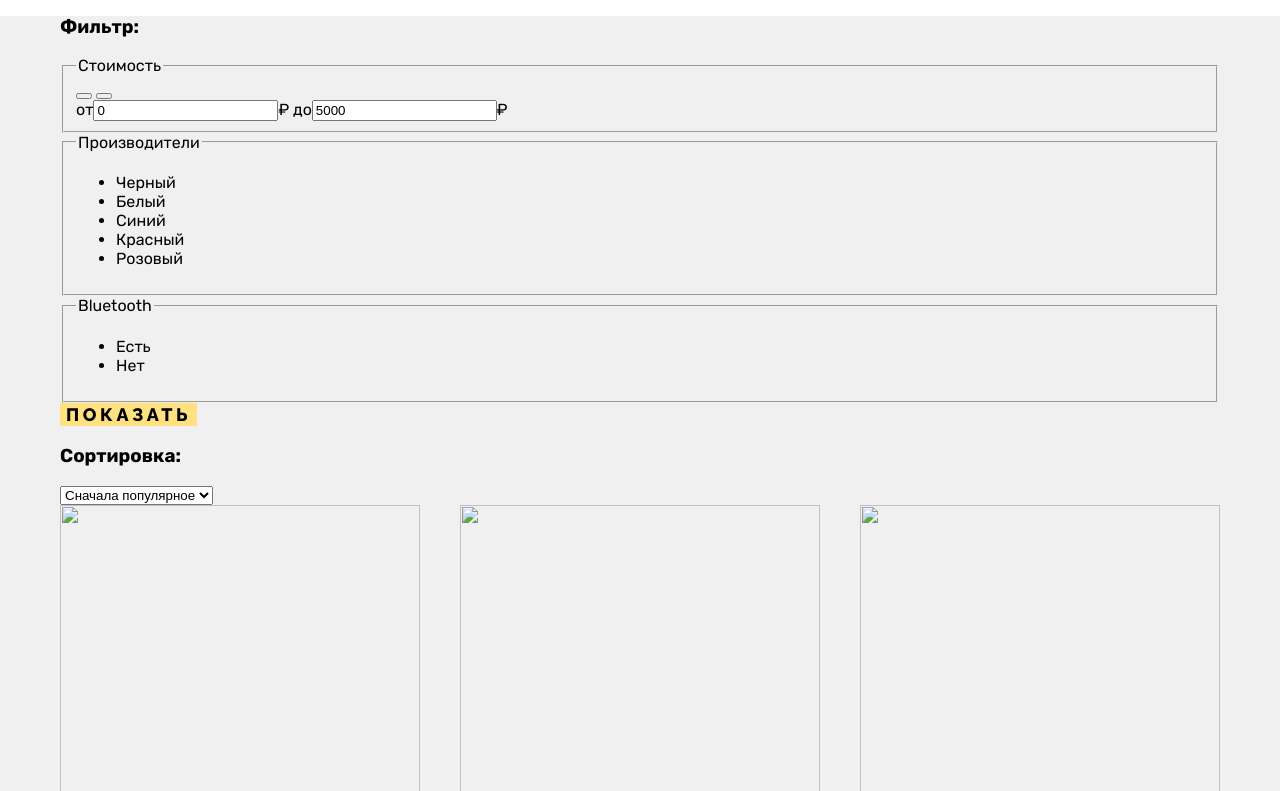
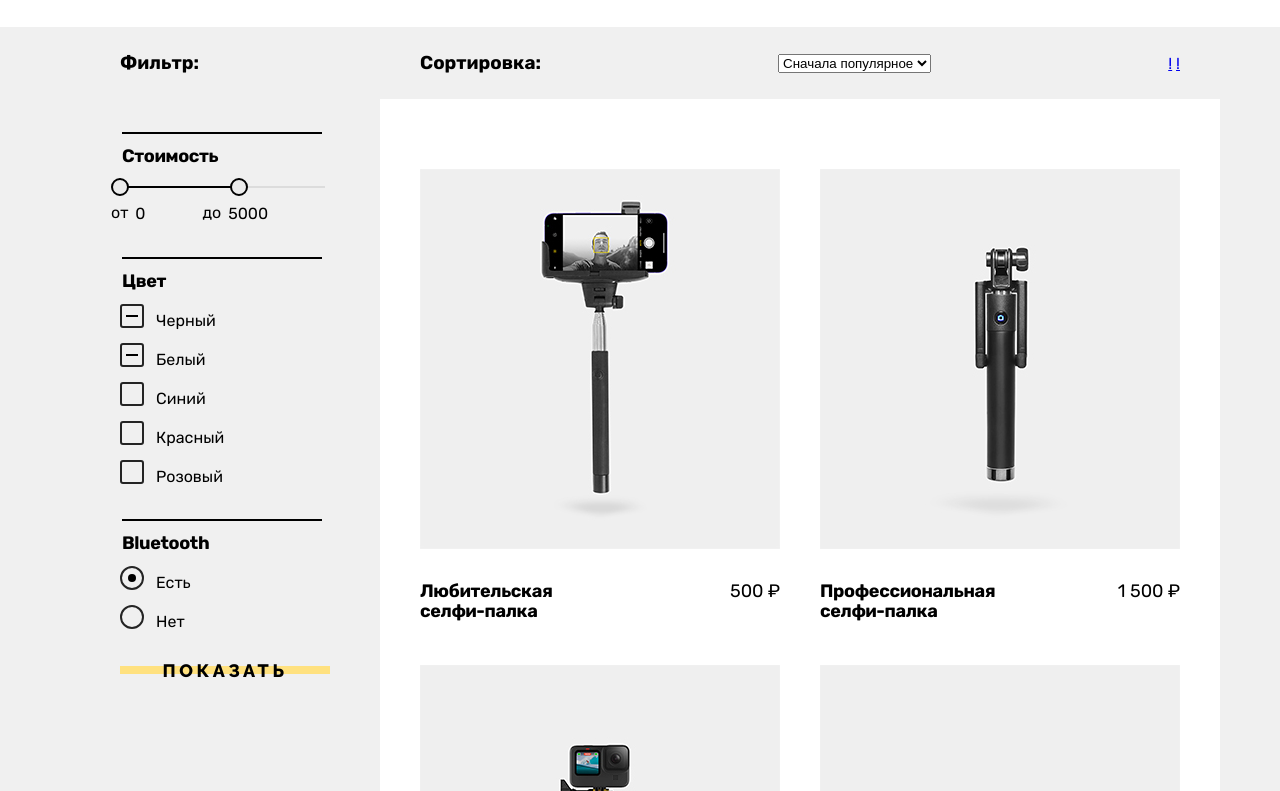
Before and after one commit to vikkont79/device-shop, a plain HTML site: page catalog.html in a window 1280 px wide. Shown: the part 352-1143 px from the top of the page. Drawn offline with Linux system fonts and the light colour scheme.

Commit message:
Стили, сетки элементы catalog-filter, products

```diff
--- a/catalog.html
+++ b/catalog.html
@@ -155,59 +155,59 @@
             <legend class="catalog-filter__title">Стоимость</legend>
             <div class="catalog-filter__range range">
               <div class="range__scale">
-                <div class="range__bar" style="left: 42px; width: 136px;">
-                  <button class="range__toggle toggle-min" type="button">
+                <div class="range__bar" style="left: 0; width: 119px;">
+                  <button class="range__toggle range__toggle--min" type="button">
                     <span class="visually-hidden">Изменить минимальную цену.</span>
                   </button>
-                  <button class="range__toggle toggle-max" type="button">
+                  <button class="range__toggle range__toggle--max" type="button">
                     <span class="visually-hidden">Изменить максимальную цену.</span>
                   </button>
                 </div>
               </div>
               <div class="range__inputs">
                 <label class="range__label">
-                  от<input class="range__input" type="number" value="0" name="min-price">₽
+                  от<input class="range__input range__input--min" type="number" value="0" name="min-price">
                 </label>
                 <label class="range__label">
-                  до<input class="range__input" type="number" value="5000" name="max-price">₽
+                  до<input class="range__input range__input--max" type="number" value="5000" name="max-price">
                 </label>
               </div>
             </div>
           </fieldset>
           <fieldset class="catalog-filter__group">
-            <legend class="catalog-filter__title">Производители</legend>
+            <legend class="catalog-filter__title">Цвет</legend>
             <ul class="catalog-filter__list">
               <li class="catalog-filter__item">
                 <label class="control">
-                  <input class="visually-hidden control-input" type="checkbox" name="Черный" checked>
+                  <input class="visually-hidden control__input" type="checkbox" name="Черный" checked>
                   <span class="control__mark"></span>
                   <span class="control__label">Черный</span>
                 </label>
               </li>
               <li class="catalog-filter__item">
                 <label class="control">
-                  <input class="visually-hidden control-input" type="checkbox" name="Белый" checked>
+                  <input class="visually-hidden control__input" type="checkbox" name="Белый" checked>
                   <span class="control__mark"></span>
                   <span class="control__label">Белый</span>
                 </label>
               </li>
               <li class="catalog-filter__item">
                 <label class="control">
-                  <input class="visually-hidden control-input" type="checkbox" name="Синий">
+                  <input class="visually-hidden control__input" type="checkbox" name="Синий">
                   <span class="control__mark"></span>
                   <span class="control__label">Синий</span>
                 </label>
               </li>
               <li class="catalog-filter__item">
                 <label class="control">
-                  <input class="visually-hidden control-input" type="checkbox" name="Красный">
+                  <input class="visually-hidden control__input" type="checkbox" name="Красный">
                   <span class="control__mark"></span>
                   <span class="control__label">Красный</span>
                 </label>
               </li>
               <li class="catalog-filter__item">
                 <label class="control">
-                  <input class="visually-hidden control-input" type="checkbox" name="Розовый">
+                  <input class="visually-hidden control__input" type="checkbox" name="Розовый">
                   <span class="control__mark"></span>
                   <span class="control__label">Розовый</span>
                 </label>
@@ -219,16 +219,16 @@
             <ul class="catalog-filter__list">
               <li class="catalog-filter__item">
                 <label class="control">
-                  <input class="visually-hidden" type="radio" name="bluetooth" value="yes">
+                  <input class="visually-hidden control__input" type="radio" name="bluetooth" value="yes" checked>
                   <span class="control__mark"></span>
                   <span class="control__label">Есть</span>
                 </label>
               </li>
               <li class="catalog-filter__item">
-                <label class="radio-control">
-                  <input class="visually-hidden" type="radio" name="bluetooth" value="no">
-                  <span class="control-mark"></span>
-                  <span class="control-label">Нет</span>
+                <label class="control">
+                  <input class="visually-hidden control__input" type="radio" name="bluetooth" value="no">
+                  <span class="control__mark"></span>
+                  <span class="control__label">Нет</span>
                 </label>
               </li>
             </ul>
@@ -236,9 +236,9 @@
           <button class="catalog-filter__button button" type="submit">Показать</button>
         </form>
         <div class="catalog">
-          <div class="catalog__list sorting">
+          <div class="sorting">
+            <h3 class="catalog-products__title">Сортировка:</h3>
             <form class="sorting__type" action="https://echo.htmlacademy.ru/" method="post">
-              <h3 class="catalog-products__title">Сортировка:</h3>
               <div class="sorting__select select">
                 <label class="visually-hidden" for="sorting">Сортировка</label>
                 <select class="select__control" id="sorting" name="sorting">
@@ -249,51 +249,44 @@
               </div>
               <button class="visually-hidden" type="submit">Отсортировать продукты</button>
             </form>
-            <a class="card-grid-toggle" href="#">
-            </a>
-            <a class="card-grid-toggle card-grid-toggle-current" href="#">
-            </a>
+            <div class="sorting__toggles">
+              <a class="card-grid-toggle" href="#">!</a>
+              <a class="card-grid-toggle card-grid-toggle-current" href="#">!</a>
             </div>
-          <ul class="catalog__list product">
+          </div>
+          <div class="product">
+            <ul class="product__list">
               <li class="product__card">
-              <a class="product__link" href="product.html">
-                <img class="product__image" src="#" alt="" width="360" height="380">
-              </a>
+                <img class="product__image" src="./img/catalog-img-1.jpg" alt="" width="360" height="380">
                 <div class="product__description">
-                <h4 class="product__title">Любительская селфи-палка</h4>
+                  <h4 class="product__title">Любительская<br> селфи-палка</h4>
                   <b class="product__price">500 ₽</b>
                 </div>
               </li>
               <li class="product__card">
-              <a class="product__link" href="product.html">
-                <img class="product__image" src="#" alt="" width="360" height="380">
-              </a>
+                <img class="product__image" src="./img/catalog-img-2.jpg" alt="" width="360" height="380">
                 <div class="product__description">
-                <h4 class="product__title">Профессиональная селфи-палка</h4>
+                  <h4 class="product__title">Профессиональная<br> селфи-палка</h4>
                   <b class="product__price">1 500 ₽</b>
                 </div>
               </li>
               <li class="product__card">
-              <a class="product__link" href="product.html">
-                <img class="product__image" src="#" alt="" width="360" height="380">
-              </a>
+                <img class="product__image" src="./img/catalog-img-3.jpg" alt="" width="360" height="380">
                 <div class="product__description">
-                <h4 class="product__title">Непотопляемая селфи-палка</h4>
+                  <h4 class="product__title">Непотопляемая<br> селфи-палка</h4>
                   <b class="product__price">2 500 ₽</b>
                 </div>
               </li>
               <li class="product__card">
-              <a class="product__link" href="product.html">
-                <img class="product__image" src="#" alt="" width="360" height="380">
-              </a>
+                <img class="product__image" src="./img/catalog-img-4.jpg" alt="" width="360" height="380">
                 <div class="product__description">
-                <h4 class="product__title">Селфи-палка "Следуй за мной"</h4>
-                <b class="product__price">1500 ₽</b>
+                  <h4 class="product__title">Селфи-палка "Следуй<br> за мной"</h4>
+                  <b class="product__price">1 500 ₽</b>
                 </div>
               </li>
             </ul>
-          <div class="catalog__list pagination">
-            <button class="pagination__button pagination__button--show-more button" type="button">Показать ещё</button>
+            <button class="pagination__button pagination__button--show-more button" type="button">Загрузить ещё</button>
+            <div class="pagination">
               <ul class="pagination__list">
                 <li class="pagination__item">
                   <a class="pagination__link pagination__link--prev pagination__link--disabled">
--- a/css/styles.css
+++ b/css/styles.css
@@ -1014,6 +1014,33 @@
 .catalog-header__wrapper {
   inline-size: 1160px;
   margin-inline: auto;
+  margin-block: 0;
+}
+
+.catalog-header__title {
+  margin: 0;
+  margin-inline-start: 60px;
+  margin-block: 35px 16px;
+  font-family: raleway, sans-serif;
+  font-size: 50px;
+  line-height: 50px;
+  font-weight: 800;
+}
+
+.catalog-header__list {
+  display: flex;
+  gap: 16px;
+  margin: 0;
+  margin-inline-start: 60px;
+  margin-block-end: 35px;
+  padding: 0;
+  list-style-type: none;
+}
+
+.breadcrumbs__item:not(:last-of-type) {
+  padding-inline-end: 20px;
+  font-size: 16px;
+  line-height: 19px;
 }
 
 .catalog-products {
@@ -1022,5 +1049,224 @@
 
 .catalog-products__wrapper {
   inline-size: 1160px;
+  display: grid;
+  grid-template-columns: 320px 1fr;
   margin-inline: auto;
 }
+
+.catalog-products__title {
+  margin-block: 25px;
+}
+
+.catalog-filter .catalog-products__title {
+  margin-block-end: 60px;
+}
+
+.catalog-filter {
+  padding-inline: 60px;
+}
+.catalog-filter__group {
+  position: relative;
+  margin: 0;
+  margin-block: 35px;
+  padding: 0;
+  border: none;
+}
+
+.catalog-filter__title {
+  padding-block: 12px 20px;
+  font-size: 18px;
+  line-height: 20px;
+  font-weight: 700;
+  letter-spacing: -0.02em;
+}
+
+.catalog-filter__title::before {
+  position: absolute;
+  content: "";
+  inline-size: 200px;
+  block-size: 2px;
+  top: -2px;
+  background-color: #000000;
+}
+
+.range__scale {
+  position: relative;
+  height: 2px;
+  margin-bottom: 15px;
+  background-color: #DCDCDC;
+}
+
+.range__bar {
+  position: absolute;
+  height: 2px;
+  background-color: #000000;
+}
+
+.range__toggle {
+  position: absolute;
+  width: 18px;
+  height: 18px;
+  background: #EBEBEB;
+  border: 2px solid #000000;
+  border-radius: 50%;
+  cursor: pointer;
+}
+
+.range__toggle--min {
+  top: -8px;
+  left: -9px;
+}
+
+.range__toggle--max {
+  top: -8px;
+  right: -9px;
+}
+
+.range__inputs {
+  display: flex;
+  justify-content: left;
+  margin-inline-start: -9px;
+}
+
+.range__label {
+  display: flex;
+  margin-inline-end: 50px;
+}
+
+.range__input {
+  text-align: center;
+  background-color: transparent;
+  border: none;
+  appearance: textfield;
+  font: inherit;
+}
+
+.range__input--min {
+  inline-size: 20px;
+}
+
+.range__input--max {
+  inline-size: 50px;
+}
+
+.range__input::-webkit-outer-spin-button,
+.range__input::-webkit-inner-spin-button {
+  appearance: none;
+  margin: 0;
+}
+
+.catalog-filter__list {
+  margin: 0;
+  padding: 0;
+  list-style-type: none;
+}
+
+.catalog-filter__item:not(:last-child) {
+  margin-block-end: 20px;
+}
+
+.control {
+  position: relative;
+  display: block;
+  padding-left: 36px;
+}
+
+.control__mark {
+  position: absolute;
+  left: 0;
+  bottom: 2px;
+  width: 20px;
+  height: 20px;
+  border: 2px solid #242424;
+  border-radius: 3px;
+}
+
+.control__input[type="checkbox"]:checked + .control__mark::before {
+  position: absolute;
+  content: "";
+  top: 9px;
+  left: 4px;
+  width: 12px;
+  height: 2px;
+  background-color: #000000;
+}
+
+.control__input[type="radio"] + .control__mark {
+  border-radius: 50%;
+}
+
+.control__input[type="radio"]:checked + .control__mark::before {
+  position: absolute;
+  content: "";
+  top: 6px;
+  left: 6px;
+  width: 8px;
+  height: 8px;
+  border-radius: 50%;
+  background-color: #000000;
+}
+
+.control-label {
+  font-size: 16px;
+  line-height: 19px;
+}
+
+.catalog-filter__button {
+  inline-size: 210px;
+  block-size: 8px;
+}
+
+.sorting {
+  display: flex;
+  justify-content: space-between;
+  align-items: center;
+  padding-inline: 40px;
+}
+
+.product {
+  display: grid;
+  row-gap: 44px;
+  padding-inline: 40px;
+  padding-block: 70px 78px;
+  background-color: #FFFFFF;
+}
+
+.product__list {
+  display: grid;
+  grid-template-columns: 1fr 1fr;
+  column-gap: 40px;
+  row-gap: 44px;
+  margin: 0;
+  padding: 0;
+  list-style-type: none;
+}
+
+.product__image {
+  display: block;
+  margin-block-end: 32px;
+}
+
+.product__description {
+  display: flex;
+  justify-content: space-between;
+}
+
+.product__title {
+  margin: 0;
+  text-align: left;
+  font-size: 18px;
+  line-height: 20px;
+  font-weight: 700;
+  letter-spacing: -0.02em;
+}
+
+.product__price {
+  font-size: 18px;
+  line-height: 21px;
+  font-weight: 400;
+}
+
+.pagination__list {
+  display: flex;
+}
```
Also changed, not shown: img/catalog-img-1.jpg (added), img/catalog-img-2.jpg (added), img/catalog-img-3.jpg (added), img/catalog-img-4.jpg (added). Lines whose indentation alone changed are shown as unchanged.
